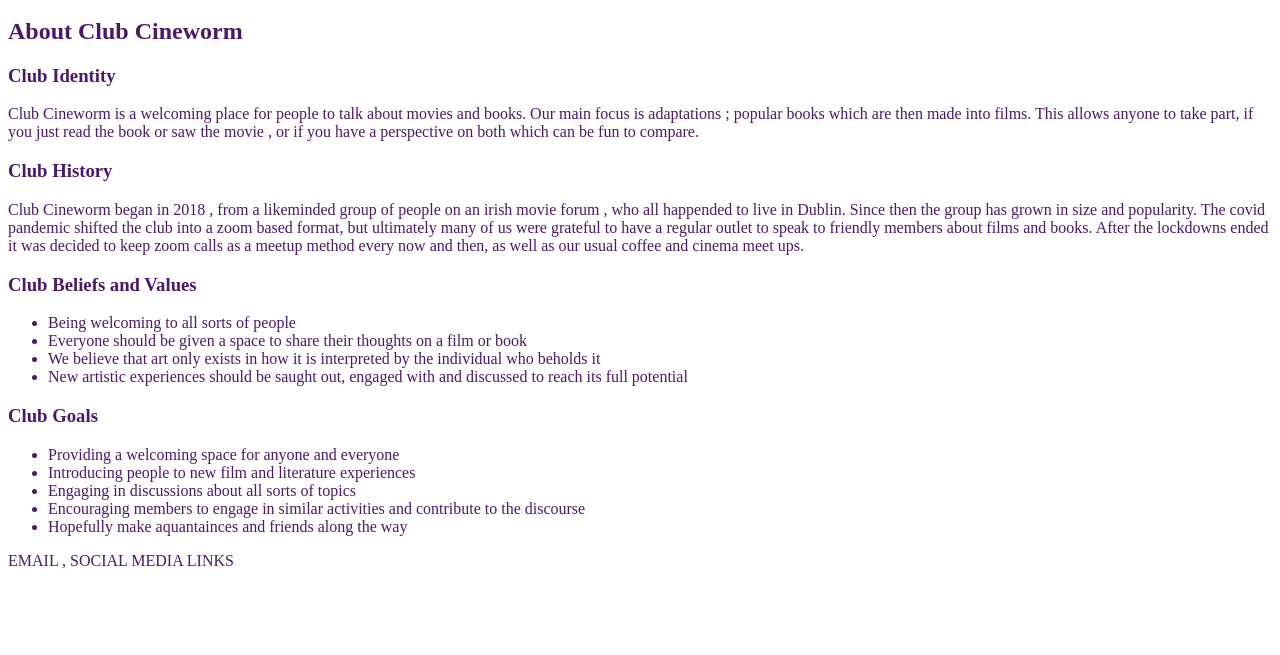
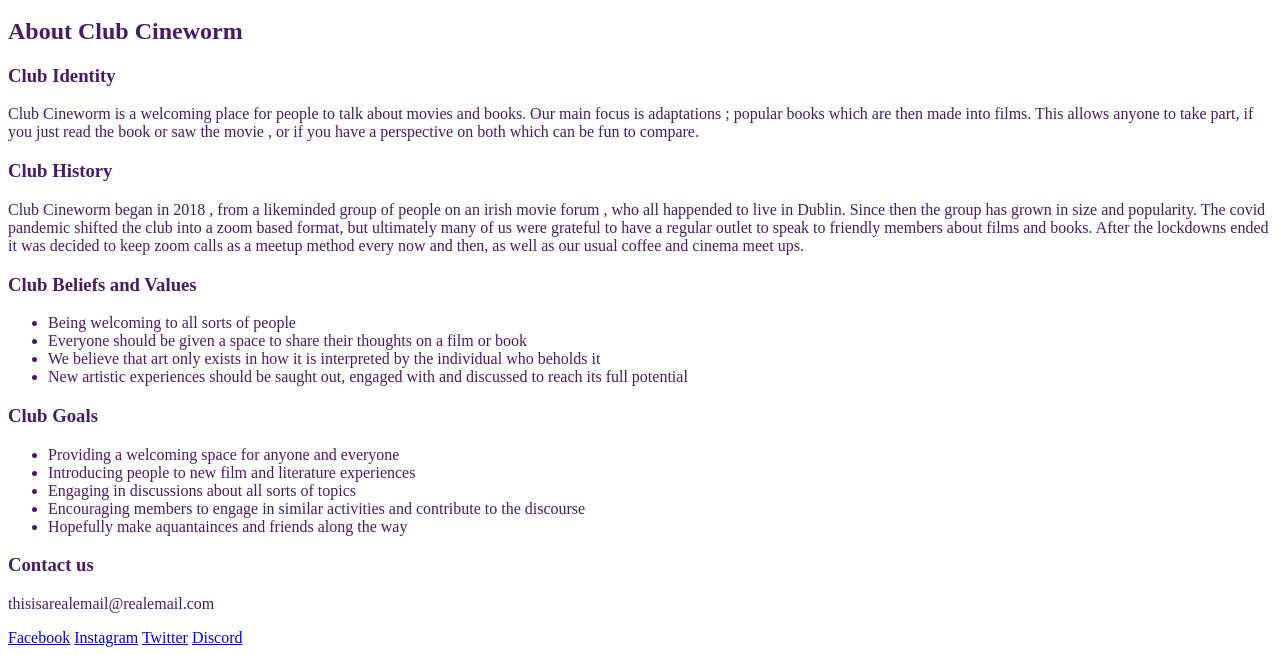
Before and after one commit to gazamcnulty/club-cineworm, a plain HTML site: page about.html in a window 1280 px wide. Shown: the part 154-809 px from the top of the page. Drawn offline with Linux system fonts and the light colour scheme.

Commit message:
added anchor elements to footer in all pages

```diff
--- a/about.html
+++ b/about.html
@@ -57,6 +57,13 @@
             <li>Hopefully make aquantainces and friends along the way</li>
         </ul>
     </main>
-    <footer>EMAIL , SOCIAL MEDIA LINKS</footer>
+    <footer>
+        <h3>Contact us</h3>
+        <p>thisisarealemail@realemail.com</p>
+        <a href="#" target="_blank">Facebook</a>
+        <a href="#" target="_blank">Instagram</a>
+        <a href="#" target="_blank">Twitter</a>
+        <a href="#" target="_blank">Discord</a>
+    </footer>
 </body>
 </html>
```
Also changed, not shown: become-a-member.html (+8 -1 lines), gallery.html (+8 -1 lines), index.html (+8 -1 lines).
